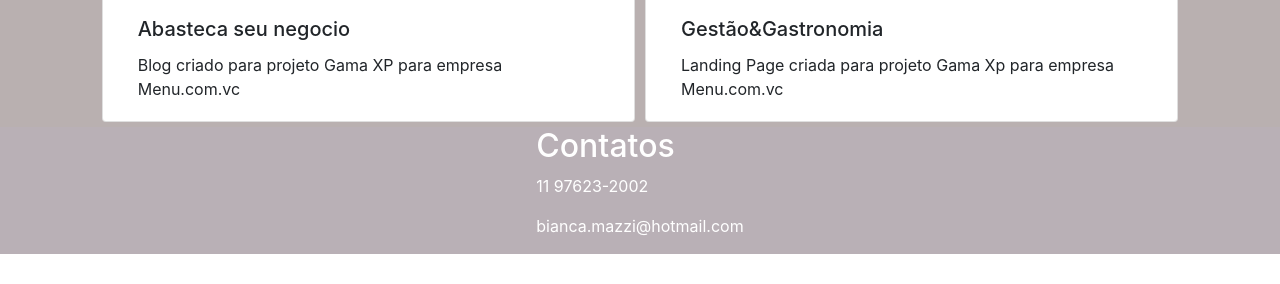
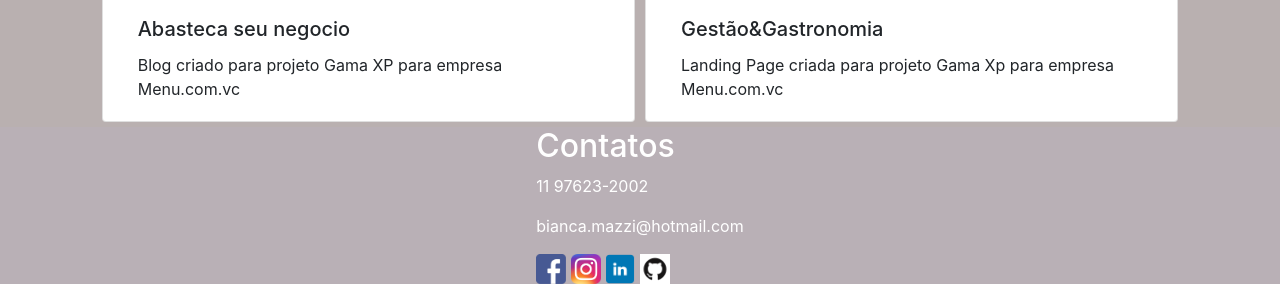
Before and after one commit to Biancamazzi/portifolio, a website: page index.html in a window 1280 px wide. Shown: the part 765-1049 px from the top of the page. Before the commit the page ends 1019 px from the top, so only its background shows below. Drawn offline with nearby package versions, Linux system fonts and the light colour scheme.

Commit message:
contatos

```diff
--- a/index.html
+++ b/index.html
@@ -74,6 +74,10 @@
            <h2 class=>Contatos</h2>
         <p>11 97623-2002</p>
         <p>bianca.mazzi@hotmail.com</p>
+        <img src="img/facebook_logo.png" width="30px" /> <a href="https://www.facebook.com/bianca.mazzi.52"></a>
+        <img src="img/Instagram_logo.png" width="30px" /> <a href="https://www.instagram.com/bianca_mazzi/"></a>
+        <img src="img/linkedin.png" width="30px" /> <a href="https://www.linkedin.com/in/bianca-reis-mazzi-moura-629a94105/"></a>
+        <img src="img/github.png" width="30px" /> <a href="https://github.com/Biancamazzi"></a>
 
       </div>
         </div>
@@ -89,4 +93,5 @@
 
 
 
+
 </html>
```
Also changed, not shown: public/img/Instagram_logo.png (added), public/img/facebook_logo.png (added), public/img/github.png (added), public/img/linkedin.png (added).
